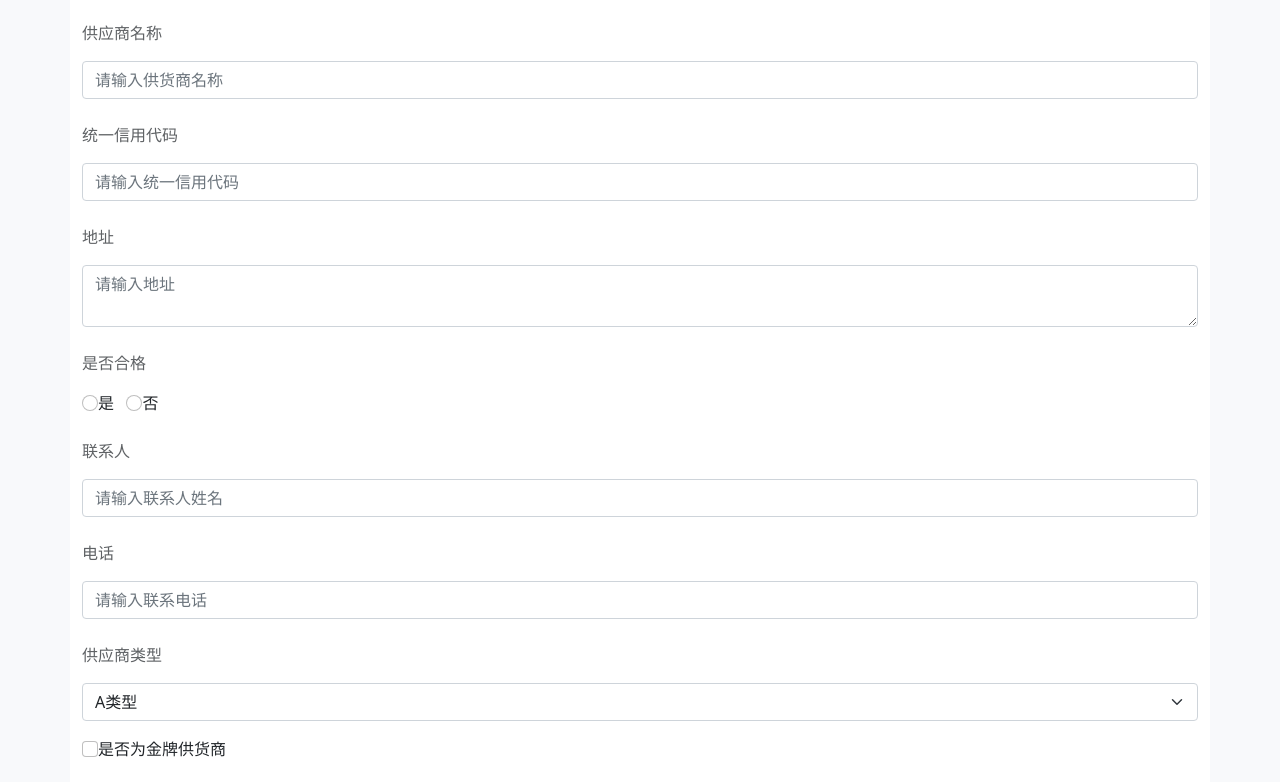
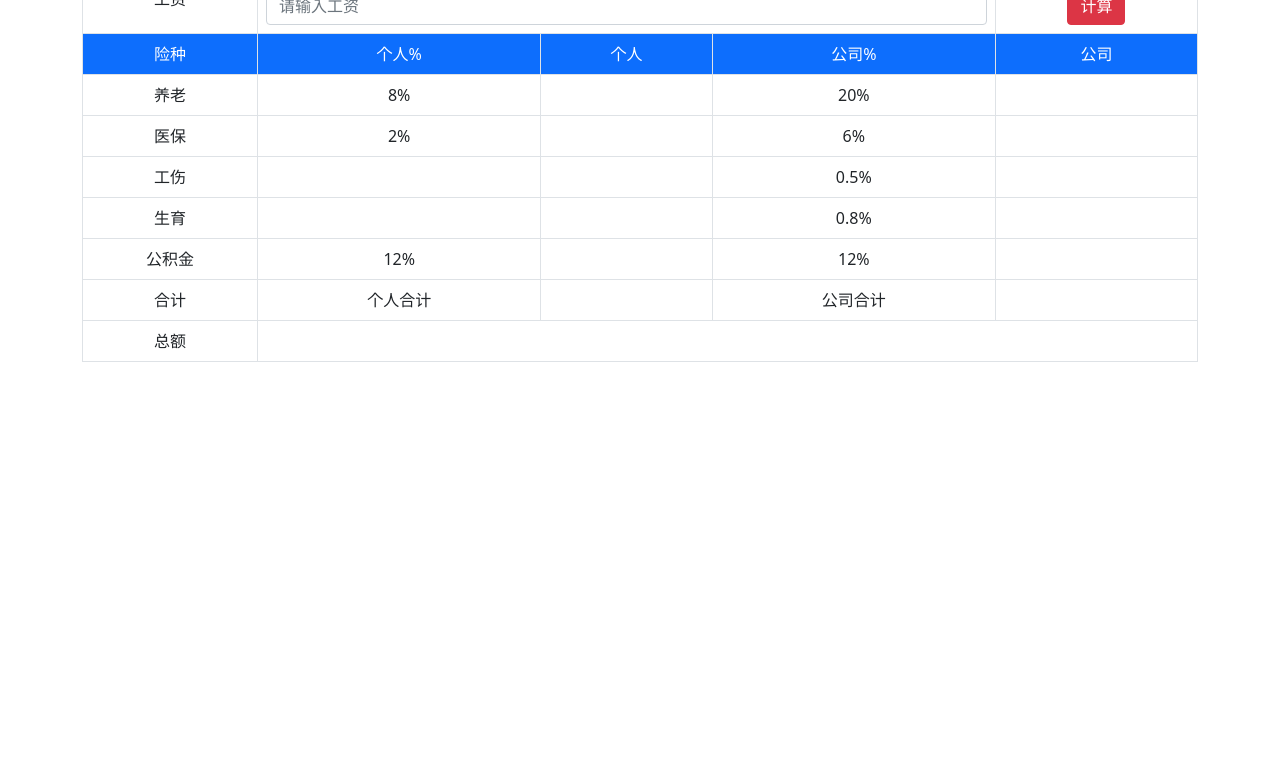
Before and after one commit to jigongwu/test, a plain HTML site: page vendoe.html in a window 1280 px wide. Shown: the part 68-850 px from the top of the page. After the commit the page ends 800 px from the top, so only its background shows below. Drawn offline with nearby package versions, Linux system fonts and the light colour scheme.

Commit message:
Update vendoe.html

```diff
--- a/vendoe.html
+++ b/vendoe.html
@@ -1,86 +1,112 @@
 <!DOCTYPE html>
 <html>
 	<head>
-		<meta charset="utf-8">
-		<title>供应商</title>
+		<meta charset="utf-8" />
+		<title>个人社保计算软件</title>
 		<link rel="stylesheet" href="https://cdn.staticfile.net/twitter-bootstrap/5.1.1/css/bootstrap.min.css">
 		<link rel="stylesheet" href="https://cdnjs.cloudflare.com/ajax/libs/font-awesome/4.7.0/css/font-awesome.min.css">
 		<script src="https://cdn.staticfile.net/twitter-bootstrap/5.1.1/js/bootstrap.bundle.min.js"></script>
-		<style>
-
-			#back{
-				background-color:#F8F9FB;
+		<script>
+			function calc(){
+				sal = document.getElementById("input").value;
+				salnum = parseInt(sal);
+				ylgr = salnum*0.08;
+				ylgs = salnum*0.2;
+				ybgr = salnum*0.02;
+				ybgs = salnum*0.06;
+				gsgr = salnum*0;
+				gsgs = salnum*0.005;
+				sygr = salnum*0;
+				sygs = salnum*0.008;
+				gjgs=gjgr = salnum*0.12;
+				selfSum=ylgr+ybgr+gsgr+sygr+gjgr;
+				gsSum=ylgs+ybgs+gsgs+sygs+gjgs;
+				Sum=selfSum+gsSum;
+				document.getElementById("ylgr").innerText=ylgr;
+				document.getElementById("ylgs").innerText=ylgs;
+				document.getElementById("ybgr").innerText=ybgr;
+				document.getElementById("ybgs").innerText=ybgs;
+				document.getElementById("gsgr").innerText=gsgr;
+				document.getElementById("gsgs").innerText=gsgs;
+				document.getElementById("sygr").innerText=sygr;
+				document.getElementById("sygs").innerText=sygs;
+				document.getElementById("gjgr").innerText=gjgr;
+				document.getElementById("gjgs").innerText=gjgs;
+				document.getElementById("selfSum").innerText=selfSum;
+				document.getElementById("gsSum").innerText=gsSum;
+				document.getElementById("Sum").innerText=Sum;
 			}
-			#list{
-				background-color:white;
-				border-bottom-left-radius:  10px ;
-				border-bottom-right-radius: 10px ;
-			}
-			#buttom{
-				float: right;
-			}
-			#logo{
-				color: #0D6EFD;
-			}
-			.word{
-				color:#5F6265;
-			}
-		</style>
+		</script>
 	</head>
-	<body >
-		<div id="back">
-			<div class="container" id="list">
-				<h1><i class="fa fa-hospital-o" id="logo">&nbsp;</i>新增供应商</h1>
-				<hr />
-				<form>
-					<div class="mb-3 mt-4 word">供应商名称</div>
-					<div class="mb-4 mt-3">
-					<input type="text" class="form-control" placeholder="请输入供货商名称">
-					</div>
-					<div class="mb-3 mt-4 word">统一信用代码</div>
-					<div class="mb-4 mt-3">
-					<input type="text" class="form-control" placeholder="请输入统一信用代码">
-					</div>
-					<div class="mb-3 mt-4 word">地址</div>
-					<div class="mb-4 mt-3">
-					<textarea class="form-control" rows="2" placeholder="请输入地址"></textarea>
-					</div>
-					<div class="mb-3 mt-4 word">是否合格</div>
-					<div class="mb-4 mt-3">
-					<input type="radio" class="form-check-input" name="qualify">是
-					&nbsp;&nbsp;<input type="radio" class="form-check-input" name="qualify">否
-					</div>
-					<div class="mb-3 mt-4 word"> 联系人</div>
-					<div class="mb-4 mt-3">
-					<input type="text" class="form-control" placeholder="请输入联系人姓名">
-					</div>
-					<div class="mb-3 mt-4 word">电话</div>
-					<div class="mb-4 mt-3">
-					<input type="text" class="form-control" placeholder="请输入联系电话">
-					</div>
-					<div class="mb-3 mt-4 word">供应商类型</div>
-					<div class="mb-3 mt-3">
-					<select class="form-select">
-						<option>A类型</option>
-						<option>B类型</option>
-						<option>C类型</option>
-						<option>D类型</option>
-					</select>
-					<div class="mb-3 mt-3">
-						<input type="checkbox" class="form-check-input">是否为金牌供货商
-					</div>
-					<div class="mb-3 mt-4 word">备注</div>
-					<div class="mb-4 mt-3">
-					<textarea class="form-control" rows="2" placeholder="请输入备注信息"></textarea>
-					</div>
-					<div id="buttom">
-						<a href="" class="btn btn-secondary btn-sm" ><i class="fa fa-close"></i>取消</a>
-						<a href="" class="btn btn-primary btn-sm"><i class="fa fa-floppy-o"></i>保存</a>
-					</div>
-					<br><br><br><br>
-				</form>
-			</div>
+	<body>
+		<div class="container text-center">
+			<h2>个人社保计算器</h2>
 		</div>
-		<br><br><br><br>
+		<div class="container text-center">
+			<table class="table table-bordered table-center table-hover">
+				<tr >
+					<td>工资</td>
+					<td colspan="3">
+						<input class="form-control" type="text" id="input" placeholder="请输入工资">
+					</td>
+					<td>
+						<button onclick="calc()" class="btn btn-danger">计算</button>
+					</td>
+				</tr>
+				<tr class="bg-primary text-white">
+					<td>险种</td>
+					<td>个人%</td>
+					<td>个人</td>
+					<td>公司%</td>
+					<td>公司</td>
+				</tr>
+				<tr>
+					<td>养老</td>
+					<td>8%</td>
+					<td id="ylgr"></td>
+					<td>20%</td>
+					<td id="ylgs"></td>
+				</tr>
+				<tr>
+					<td>医保</td>
+					<td>2%</td>
+					<td id="ybgr"></td>
+					<td>6%</td>
+					<td id="ybgs"></td>
+				</tr>
+				<tr>
+					<td>工伤</td>
+					<td></td>
+					<td id="gsgr"></td>
+					<td>0.5%</td>
+					<td id="gsgs"></td>
+				</tr>
+				<tr>
+					<td>生育</td>
+					<td></td>
+					<td id="sygr"></td>
+					<td>0.8%</td>
+					<td id="sygs"></td>
+				</tr>
+				<tr>
+					<td>公积金</td>
+					<td>12%</td>
+					<td id="gjgr"></td>
+					<td>12%</td>
+					<td id="gjgs"></td>
+				</tr>
+				<tr>
+					<td>合计</td>
+					<td>个人合计</td>
+					<td id="selfSum"></td>
+					<td>公司合计</td>
+					<td id="gsSum"></td>
+				</tr>
+				<tr>
+					<td>总额</td>
+					<td colspan="4" id="Sum"></td>
+				</tr>
+			</table>
+		</div>
 	</body>
 </html>
```
